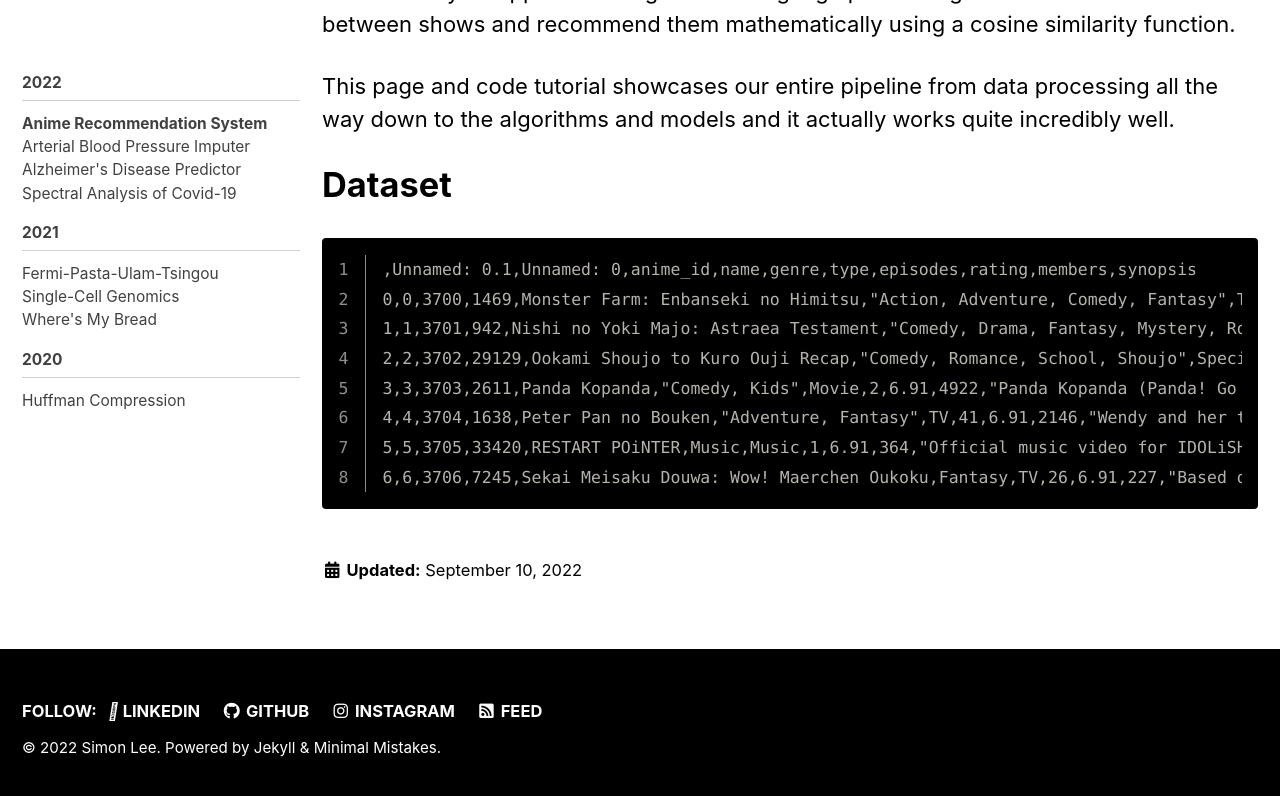
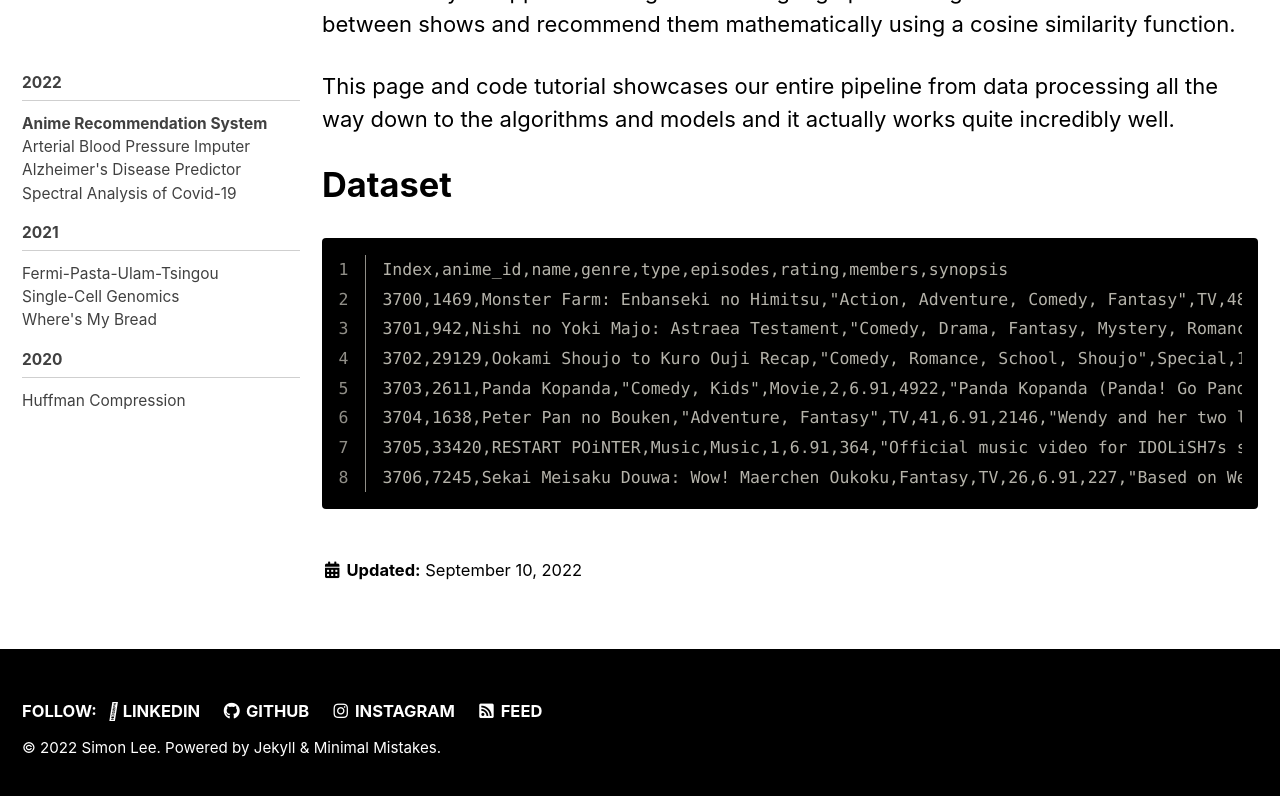
Before and after one commit to Simonlee711/Simonlee711.github.io, a Jekyll site: the page built from _pages/anime.md, in a window 1280 px wide and 900 px high, scrolled down 1071 px, cut to the strip 0-800 px from the top of the window. Shown: the top 796 px of the strip. Built offline with Jekyll 4.4.1, drawn with Linux system fonts in a browser that asks for light colours; cached includes are drawn as plain includes.

Commit message:
anime dataset included

```diff
--- a/_pages/anime.md
+++ b/_pages/anime.md
@@ -31,13 +31,13 @@ This page and code tutorial showcases our entire pipeline from data processing a
 # Dataset
 
 {% highlight csv linenos %}
-,Unnamed: 0.1,Unnamed: 0,anime_id,name,genre,type,episodes,rating,members,synopsis
-0,0,3700,1469,Monster Farm: Enbanseki no Himitsu,"Action, Adventure, Comedy, Fantasy",TV,48,6.91,22170,"Genki is a boy who loves playing video games. One day hes zapped into the world of Monster Rancher and meets the girl Holly and the monsters Mochi, Suezo, Golem, Tiger and Hare. Together, they are searching for a way to revive the Phoenix, which is the only monster capable of stopping the evil Moo.(Source: ANN)"
-1,1,3701,942,Nishi no Yoki Majo: Astraea Testament,"Comedy, Drama, Fantasy, Mystery, Romance",TV,13,6.91,11042,"On Filiels 15th birthday, she received her mothers necklace as a memento from her obstinate astronomer father. Her common and tedious life was turned into a life of conspiracies. With her new life, many adventures await.(Source: ANN)"
-2,2,3702,29129,Ookami Shoujo to Kuro Ouji Recap,"Comedy, Romance, School, Shoujo",Special,1,6.91,5577,Recap of Ookami Shoujo to Kuro Ouji TV series.
-3,3,3703,2611,Panda Kopanda,"Comedy, Kids",Movie,2,6.91,4922,"Panda Kopanda (Panda! Go Panda!) is a 30 minute movie made in 1972. Miyazaki created the original idea, the script, the layouts, and did key animation, and Takahata directed the film. The story is about a little girl, Mimiko, who was left alone while her Grandma was away. A 1973 sequel, Panda Kopanda: Amefuri Saakasu no Maki (Panda! Go Panda! & the Rainy-day Circus), continues the story and was made by the same people who made the first movie. The literal translation of the title Panda Kopanda is ""Panda, Baby Panda"", but it`s been released in North America as Panda Go Panda.(Source: AniDB)"
-4,4,3704,1638,Peter Pan no Bouken,"Adventure, Fantasy",TV,41,6.91,2146,"Wendy and her two little brothers are brought to the land of adventures, Neverland, by Peter pan, a boy who will never grow up. In Neverland they encounter exciting events and meet with little fairies, mermaids, Indians, and pirates. Required to act as a mother, Wendy never has a moments peace with all that is happening around her, including breath-taking fights with pirates. Later in the series, they set off to find a buried treasure with a map that they obtain from the pirates.(Source: AnimeNfo)"
-5,5,3705,33420,RESTART POiNTER,Music,Music,1,6.91,364,"Official music video for IDOLiSH7s song ""RESTART POiNTER."""
-6,6,3706,7245,Sekai Meisaku Douwa: Wow! Maerchen Oukoku,Fantasy,TV,26,6.91,227,"Based on Western tales from the usual suspects: 1001 Nights, C. Perrault, Beaumont, J. & W. Grimm, H. C. Andersen, C. Collodi, English fairytale, H. Pyle, L. Carrol, J. Swift, A. Dumas, E. T. A Hoffman, L. F. Baum, and J. Spyri.Only 21 stories were broadcast, with the last five being released on VHS."
+Index,anime_id,name,genre,type,episodes,rating,members,synopsis
+3700,1469,Monster Farm: Enbanseki no Himitsu,"Action, Adventure, Comedy, Fantasy",TV,48,6.91,22170,"Genki is a boy who loves playing video games. One day hes zapped into the world of Monster Rancher and meets the girl Holly and the monsters Mochi, Suezo, Golem, Tiger and Hare. Together, they are searching for a way to revive the Phoenix, which is the only monster capable of stopping the evil Moo.(Source: ANN)"
+3701,942,Nishi no Yoki Majo: Astraea Testament,"Comedy, Drama, Fantasy, Mystery, Romance",TV,13,6.91,11042,"On Filiels 15th birthday, she received her mothers necklace as a memento from her obstinate astronomer father. Her common and tedious life was turned into a life of conspiracies. With her new life, many adventures await.(Source: ANN)"
+3702,29129,Ookami Shoujo to Kuro Ouji Recap,"Comedy, Romance, School, Shoujo",Special,1,6.91,5577,Recap of Ookami Shoujo to Kuro Ouji TV series.
+3703,2611,Panda Kopanda,"Comedy, Kids",Movie,2,6.91,4922,"Panda Kopanda (Panda! Go Panda!) is a 30 minute movie made in 1972. Miyazaki created the original idea, the script, the layouts, and did key animation, and Takahata directed the film. The story is about a little girl, Mimiko, who was left alone while her Grandma was away. A 1973 sequel, Panda Kopanda: Amefuri Saakasu no Maki (Panda! Go Panda! & the Rainy-day Circus), continues the story and was made by the same people who made the first movie. The literal translation of the title Panda Kopanda is ""Panda, Baby Panda"", but it`s been released in North America as Panda Go Panda.(Source: AniDB)"
+3704,1638,Peter Pan no Bouken,"Adventure, Fantasy",TV,41,6.91,2146,"Wendy and her two little brothers are brought to the land of adventures, Neverland, by Peter pan, a boy who will never grow up. In Neverland they encounter exciting events and meet with little fairies, mermaids, Indians, and pirates. Required to act as a mother, Wendy never has a moments peace with all that is happening around her, including breath-taking fights with pirates. Later in the series, they set off to find a buried treasure with a map that they obtain from the pirates.(Source: AnimeNfo)"
+3705,33420,RESTART POiNTER,Music,Music,1,6.91,364,"Official music video for IDOLiSH7s song ""RESTART POiNTER."""
+3706,7245,Sekai Meisaku Douwa: Wow! Maerchen Oukoku,Fantasy,TV,26,6.91,227,"Based on Western tales from the usual suspects: 1001 Nights, C. Perrault, Beaumont, J. & W. Grimm, H. C. Andersen, C. Collodi, English fairytale, H. Pyle, L. Carrol, J. Swift, A. Dumas, E. T. A Hoffman, L. F. Baum, and J. Spyri.Only 21 stories were broadcast, with the last five being released on VHS."
 
 {% endhighlight %}
```
